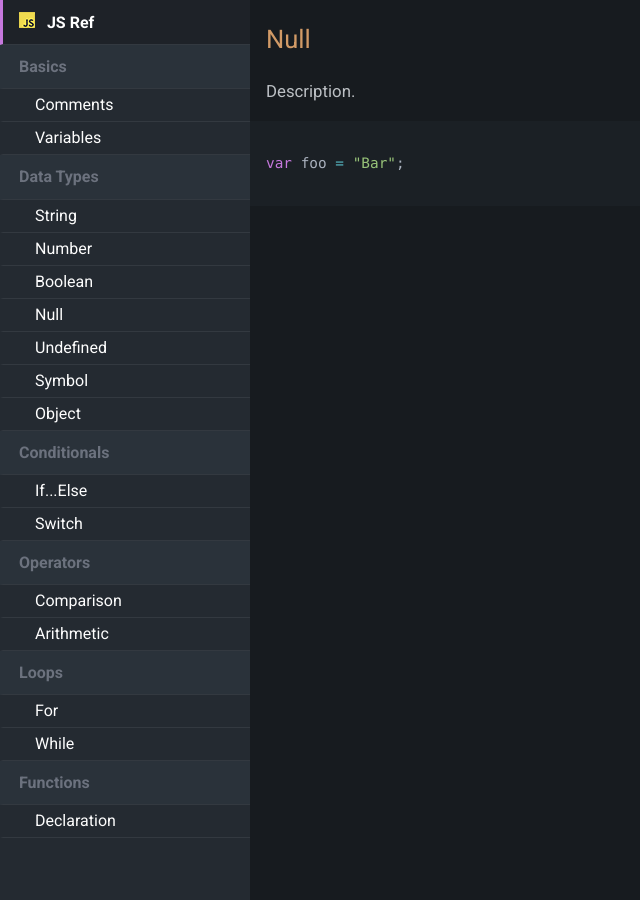
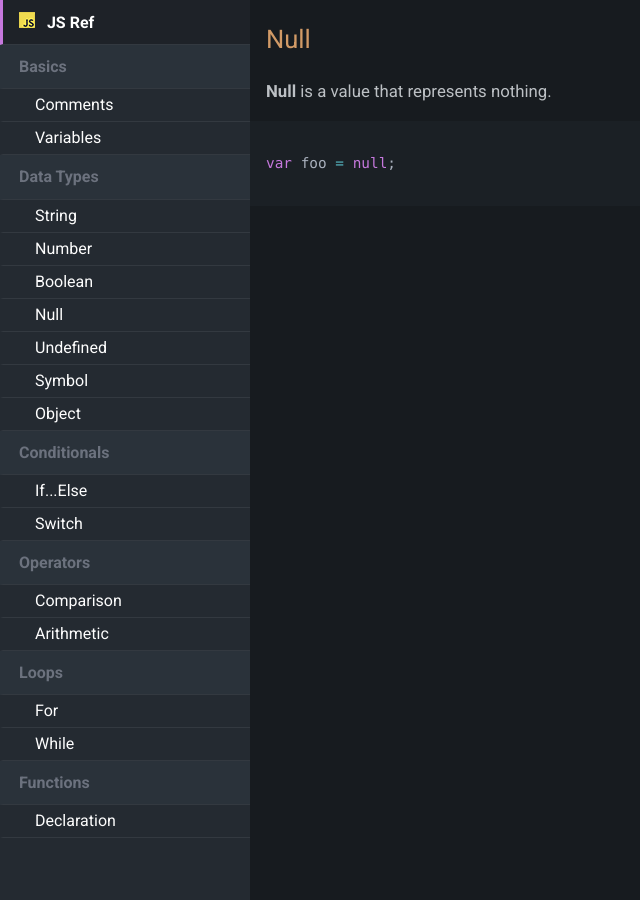
Before and after one commit to KJLarson/snippets, a Jekyll site: the page built from _pages/04_null.md, in a window 1280 px wide and 900 px high. Shown: the whole window, without its empty margins (0-640 px from the left). Built offline with Jekyll 4.4.1, drawn with Linux system fonts in a browser that asks for light colours; nearby versions of some CDN libraries.

Commit message:
Update 04_null.md

````diff
--- a/_pages/04_null.md
+++ b/_pages/04_null.md
@@ -6,8 +6,8 @@ permalink: /null/
 
 ---
 
-Description.
+**Null** is a value that represents nothing.
 
 ```js
-var foo = "Bar";
+var foo = null;
 ```
````
